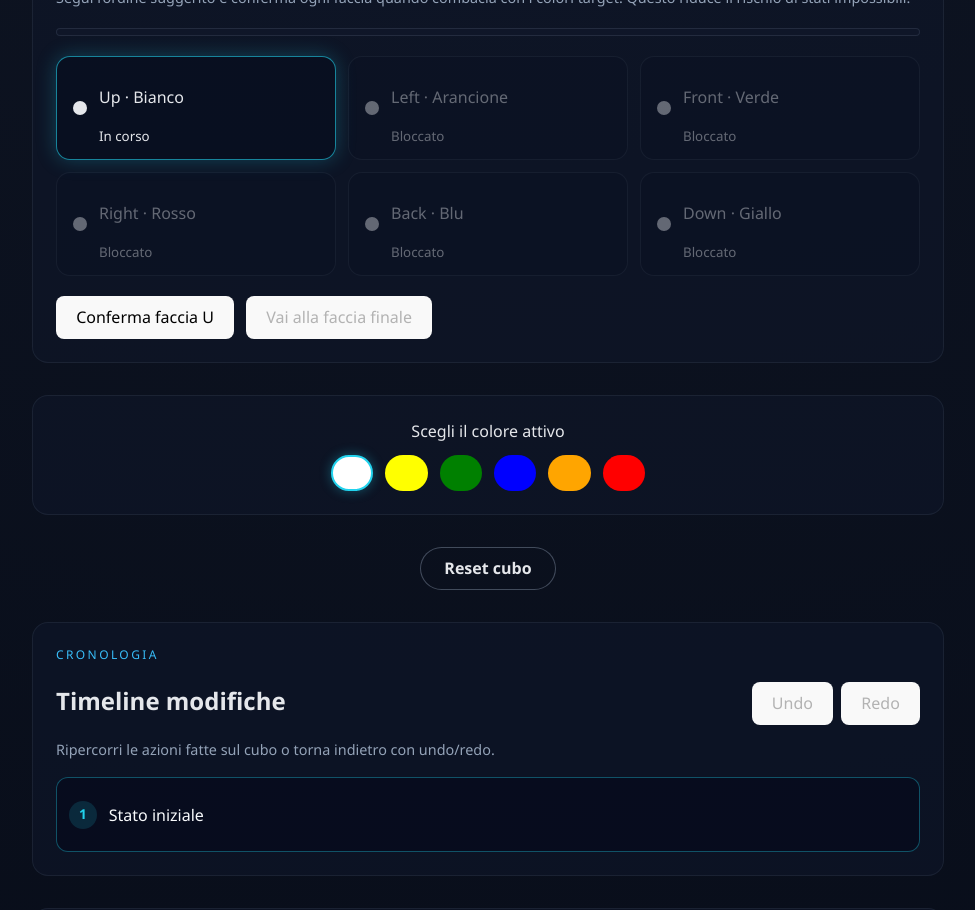
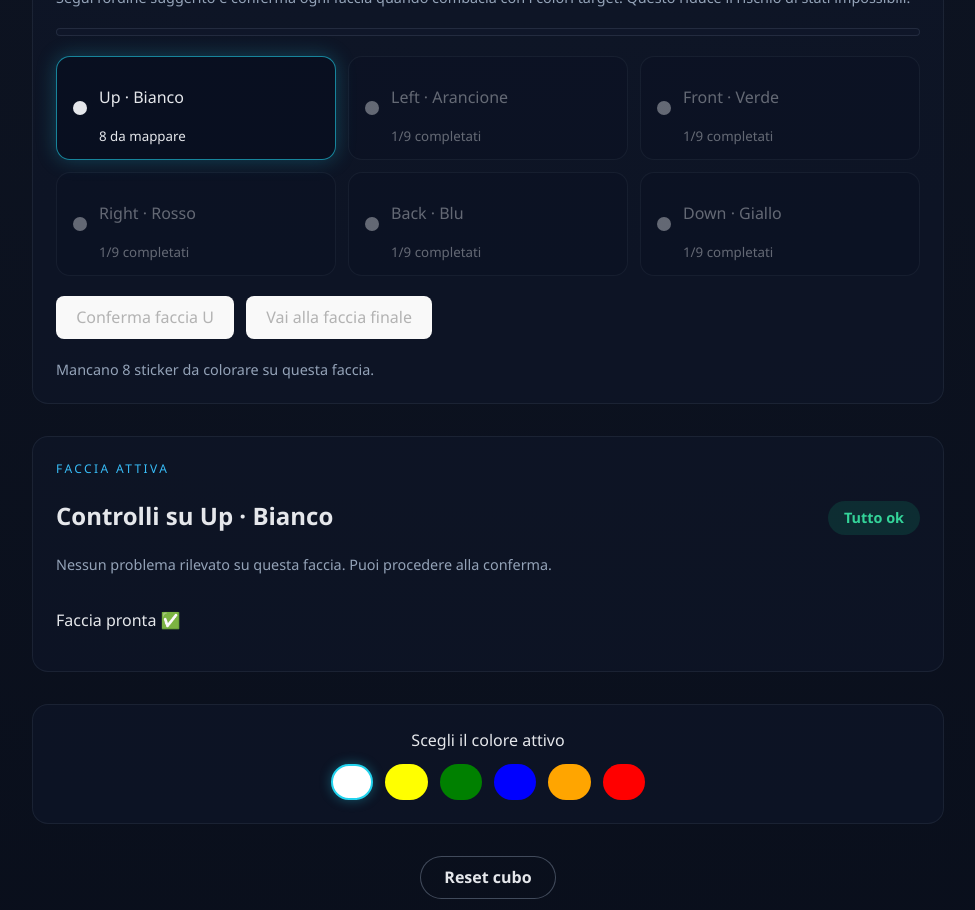
Before and after one commit to tommyagaa/Cube-solver, a React (Vite) app in the folder cubo-app/: page / in a window 1280 px wide. Shown: the part 1080-1990 px from the top of the page, without its empty margins (152-1127 px from the left). Built offline with nearby package versions, Linux system fonts and the light colour scheme.

Commit message:
feat: mostrare avanzamento faccia

```diff
--- a/cubo-app/src/App.css
+++ b/cubo-app/src/App.css
@@ -609,6 +609,47 @@ h1 {
   margin: 0;
 }
 
+.wizard-progress-hint {
+  margin: 0;
+  color: #94a3b8;
+  font-size: 0.9rem;
+}
+
+.face-diagnostics {
+  width: 100%;
+  background: rgba(15, 23, 42, 0.55);
+  border-radius: 16px;
+  padding: 1.5rem;
+  box-shadow: inset 0 0 0 1px rgba(148, 163, 184, 0.1);
+  display: flex;
+  flex-direction: column;
+  gap: 1rem;
+}
+
+.face-diagnostics-head {
+  display: flex;
+  justify-content: space-between;
+  align-items: center;
+  gap: 1rem;
+  flex-wrap: wrap;
+}
+
+.face-issues {
+  list-style: none;
+  margin: 0;
+  padding: 0;
+  display: flex;
+  flex-direction: column;
+  gap: 0.75rem;
+}
+
+.face-issue-item {
+  background: rgba(2, 6, 23, 0.45);
+  border-radius: 12px;
+  padding: 0.85rem 1rem;
+  box-shadow: inset 0 0 0 1px rgba(148, 163, 184, 0.12);
+}
+
 .diagnostics {
   width: 100%;
   background: rgba(15, 23, 42, 0.55);
--- a/cubo-app/src/App.tsx
+++ b/cubo-app/src/App.tsx
@@ -5,29 +5,94 @@ import ValidationPanel from './components/ValidationPanel'
 import StateTransferPanel from './components/StateTransferPanel'
 import HistoryPanel from './components/HistoryPanel'
 import FaceWizard from './components/FaceWizard'
+import FaceDiagnostics from './components/FaceDiagnostics'
 import { createSolvedCube, cloneCube } from './lib/cube/state'
 import type { Color, Face, CubeState } from './lib/cube/types'
 import { validateCubeState } from './lib/cube/validation'
+import type { ValidationIssue } from './lib/cube/validation'
 import { FACE_INPUT_ORDER } from './lib/cube/faceOrder'
 import './App.css'
 
 const palette: Color[] = ['white', 'yellow', 'green', 'blue', 'orange', 'red']
 
+const STICKER_INDEXES = Array.from({ length: 9 }, (_, idx) => idx)
+const CENTER_INDEX = 4
+
+type TouchedMap = Record<Face, Set<number>>
+type SerializedTouchedMap = Record<Face, number[]>
+
 type HistoryEntry = {
   id: number
   label: string
   state: CubeState
+  touched: TouchedMap
 }
 
 const STORAGE_KEY = 'cubo-app/session-v1'
 
-type SessionPayload = {
+type PersistedSession = {
   cube: CubeState
   completedFaces: Face[]
   activeFace: Face
+  touched?: SerializedTouchedMap
 }
 
-const loadSession = (): SessionPayload | null => {
+type LoadedSession = {
+  cube: CubeState
+  completedFaces: Face[]
+  activeFace: Face
+  touched: TouchedMap
+}
+
+const createTouchedMap = (): TouchedMap => {
+  const map = {} as TouchedMap
+  FACE_INPUT_ORDER.forEach((face) => {
+    map[face] = new Set<number>([CENTER_INDEX])
+  })
+  return map
+}
+
+const createFullTouchedMap = (): TouchedMap => {
+  const map = {} as TouchedMap
+  FACE_INPUT_ORDER.forEach((face) => {
+    map[face] = new Set<number>(STICKER_INDEXES)
+  })
+  return map
+}
+
+const cloneTouchedMap = (source: TouchedMap): TouchedMap => {
+  const map = {} as TouchedMap
+  FACE_INPUT_ORDER.forEach((face) => {
+    map[face] = new Set(source[face] ?? [])
+  })
+  return map
+}
+
+const serializeTouchedMap = (map: TouchedMap): SerializedTouchedMap => {
+  const serialized = {} as SerializedTouchedMap
+  FACE_INPUT_ORDER.forEach((face) => {
+    serialized[face] = Array.from(map[face] ?? [])
+  })
+  return serialized
+}
+
+const deserializeTouchedMap = (serialized?: SerializedTouchedMap): TouchedMap => {
+  if (!serialized) {
+    return createTouchedMap()
+  }
+  const map = {} as TouchedMap
+  FACE_INPUT_ORDER.forEach((face) => {
+    const indexes = serialized[face]
+    if (Array.isArray(indexes) && indexes.length > 0) {
+      map[face] = new Set(indexes.filter((idx) => STICKER_INDEXES.includes(idx)))
+    } else {
+      map[face] = new Set<number>([CENTER_INDEX])
+    }
+  })
+  return map
+}
+
+const loadSession = (): LoadedSession | null => {
   if (typeof window === 'undefined') {
     return null
   }
@@ -38,7 +103,7 @@ const loadSession = (): SessionPayload | null => {
   }
 
   try {
-    const parsed = JSON.parse(raw) as Partial<SessionPayload>
+    const parsed = JSON.parse(raw) as Partial<PersistedSession>
     if (!parsed.cube) {
       return null
     }
@@ -48,56 +113,72 @@ const loadSession = (): SessionPayload | null => {
       : []
 
     const activeFace = FACE_INPUT_ORDER.includes(parsed.activeFace as Face) ? (parsed.activeFace as Face) : 'U'
+    const touched = deserializeTouchedMap(parsed.touched as SerializedTouchedMap | undefined)
 
     return {
       cube: parsed.cube as CubeState,
       completedFaces,
       activeFace,
+      touched,
     }
   } catch {
     return null
   }
 }
 
-const saveSession = (cube: CubeState, completedFaces: Set<Face>, activeFace: Face) => {
+const saveSession = (cube: CubeState, completedFaces: Set<Face>, activeFace: Face, touched: TouchedMap) => {
   if (typeof window === 'undefined') {
     return
   }
 
-  const payload: SessionPayload = {
+  const payload: PersistedSession = {
     cube: cloneCube(cube),
     completedFaces: Array.from(completedFaces),
     activeFace,
+    touched: serializeTouchedMap(touched),
   }
 
   window.localStorage.setItem(STORAGE_KEY, JSON.stringify(payload))
 }
 
 function App() {
-  const sessionRef = useRef<SessionPayload | null>(loadSession())
+  const sessionRef = useRef<LoadedSession | null>(loadSession())
   const session = sessionRef.current
   const initialCube = session?.cube ?? createSolvedCube()
   const initialCompleted = session?.completedFaces ?? []
   const initialActive = session?.activeFace ?? 'U'
+  const initialTouched = session?.touched ?? createTouchedMap()
   const initialLabel = session ? 'Sessione ripristinata' : 'Stato iniziale'
 
   const [timeline, setTimeline] = useState(() => {
     return {
-      entries: [{ id: 0, label: initialLabel, state: cloneCube(initialCube) }] as HistoryEntry[],
+      entries: [
+        {
+          id: 0,
+          label: initialLabel,
+          state: cloneCube(initialCube),
+          touched: cloneTouchedMap(initialTouched),
+        },
+      ] as HistoryEntry[],
       index: 0,
     }
   })
   const historyIdRef = useRef(1)
-  const cube = timeline.entries[timeline.index]?.state ?? createSolvedCube()
+  const currentEntry = timeline.entries[timeline.index]
+  const cube = currentEntry?.state ?? createSolvedCube()
+  const touched = currentEntry?.touched ?? createTouchedMap()
   const [selectedColor, setSelectedColor] = useState<Color>('white')
   const [completedFaces, setCompletedFaces] = useState<Set<Face>>(() => new Set(initialCompleted))
   const [activeFace, setActiveFace] = useState<Face>(initialActive)
   const validationIssues = validateCubeState(cube)
-  const { highlighted, issueMessages } = useMemo(() => {
+  const { highlighted, issueMessages, faceIssues, issuesByFace } = useMemo(() => {
     const highlightMap: Partial<Record<Face, Set<number>>> = {}
     const messageMap: Partial<Record<Face, Record<number, string[]>>> = {}
+    const perFaceIssues: Partial<Record<Face, ValidationIssue[]>> = {}
+    const perFaceMessages: Partial<Record<Face, string[]>> = {}
 
     validationIssues.forEach((issue) => {
+      const facesInIssue = new Set<Face>()
       issue.stickers?.forEach(({ face, index }) => {
         if (!highlightMap[face]) {
           highlightMap[face] = new Set<number>()
@@ -111,31 +192,53 @@ function App() {
           messageMap[face]![index] = []
         }
         messageMap[face]![index]?.push(issue.message)
+
+        facesInIssue.add(face)
+      })
+
+      facesInIssue.forEach((face) => {
+        if (!perFaceIssues[face]) {
+          perFaceIssues[face] = []
+        }
+        perFaceIssues[face]!.push(issue)
+
+        if (!perFaceMessages[face]) {
+          perFaceMessages[face] = []
+        }
+        if (!perFaceMessages[face]!.includes(issue.message)) {
+          perFaceMessages[face]!.push(issue.message)
+        }
       })
     })
 
-    return { highlighted: highlightMap, issueMessages: messageMap }
+    return {
+      highlighted: highlightMap,
+      issueMessages: messageMap,
+      faceIssues: perFaceMessages,
+      issuesByFace: perFaceIssues,
+    }
   }, [validationIssues])
 
-  const faceIssues = useMemo(() => {
-    const map: Partial<Record<Face, string[]>> = {}
-    validationIssues.forEach((issue) => {
-      issue.stickers?.forEach(({ face }) => {
-        if (!map[face]) {
-          map[face] = []
-        }
-        if (!map[face]!.includes(issue.message)) {
-          map[face]!.push(issue.message)
-        }
-      })
+  const faceProgress = useMemo(() => {
+    const map = {} as Record<Face, { filled: number; total: number }>
+    FACE_INPUT_ORDER.forEach((face) => {
+      map[face] = {
+        filled: touched[face]?.size ?? 0,
+        total: STICKER_INDEXES.length,
+      }
     })
     return map
-  }, [validationIssues])
+  }, [touched])
 
-  const commitState = (nextState: CubeState, label: string) => {
+  const commitState = (nextState: CubeState, nextTouched: TouchedMap, label: string) => {
     setTimeline((prev) => {
       const base = prev.entries.slice(0, prev.index + 1)
-      const entry: HistoryEntry = { id: historyIdRef.current++, label, state: cloneCube(nextState) }
+      const entry: HistoryEntry = {
+        id: historyIdRef.current++,
+        label,
+        state: cloneCube(nextState),
+        touched: cloneTouchedMap(nextTouched),
+      }
       const entries = [...base, entry]
       return { entries, index: entries.length - 1 }
     })
@@ -147,17 +250,22 @@ function App() {
     }
     const next = cloneCube(cube)
     next[face][index] = selectedColor
-    commitState(next, `Set ${face}${index} -> ${selectedColor}`)
+    const nextTouched = cloneTouchedMap(touched)
+    nextTouched[face]?.add(index)
+    commitState(next, nextTouched, `Set ${face}${index} -> ${selectedColor}`)
   }
 
   const handleReset = () => {
-    commitState(createSolvedCube(), 'Reset cubo')
+    const resetCube = createSolvedCube()
+    const resetTouched = createTouchedMap()
+    commitState(resetCube, resetTouched, 'Reset cubo')
     setCompletedFaces(new Set())
     setActiveFace('U')
   }
 
   const handleImport = (next: CubeState) => {
-    commitState(next, 'Import JSON')
+    const importTouched = createFullTouchedMap()
+    commitState(next, importTouched, 'Import JSON')
     setCompletedFaces(new Set())
     setActiveFace('U')
   }
@@ -181,8 +289,8 @@ function App() {
   }
 
   useEffect(() => {
-    saveSession(cube, completedFaces, activeFace)
-  }, [cube, completedFaces, activeFace])
+    saveSession(cube, completedFaces, activeFace, touched)
+  }, [cube, completedFaces, activeFace, touched])
 
   useEffect(() => {
     setCompletedFaces((prev) => {
@@ -212,10 +320,10 @@ function App() {
       <MappingGuide />
 
       <FaceWizard
-        cube={cube}
         completedFaces={completedFaces}
         activeFace={activeFace}
         faceIssues={faceIssues}
+        faceProgress={faceProgress}
         onFaceComplete={(face) => {
           setCompletedFaces((prev) => {
             const next = new Set(prev)
@@ -233,6 +341,11 @@ function App() {
             setActiveFace(face)
           }
         }}
+      />
+
+      <FaceDiagnostics
+        activeFace={activeFace}
+        issues={issuesByFace[activeFace] ?? []}
       />
 
       <section className="palette">
--- /dev/null
+++ b/cubo-app/src/components/FaceDiagnostics.tsx
@@ -0,0 +1,57 @@
+import type { Face } from '../lib/cube/types'
+import type { ValidationIssue } from '../lib/cube/validation'
+import { FACE_LABELS } from '../lib/cube/faceLabels'
+import { ISSUE_LABELS } from '../lib/cube/issueLabels'
+
+type FaceDiagnosticsProps = {
+  activeFace: Face
+  issues: ValidationIssue[]
+}
+
+const formatStickerRef = (face: Face, index: number) => `${face}${index}`
+
+const FaceDiagnostics = ({ activeFace, issues }: FaceDiagnosticsProps) => {
+  const hasIssues = issues.length > 0
+
+  return (
+    <section className="face-diagnostics">
+      <div className="face-diagnostics-head">
+        <div>
+          <p className="eyebrow small">Faccia attiva</p>
+          <h2>Controlli su {FACE_LABELS[activeFace]}</h2>
+          <p className="diagnostics-subtitle">
+            {hasIssues
+              ? 'Risolvi questi problemi sulla faccia selezionata per poterla confermare.'
+              : 'Nessun problema rilevato su questa faccia. Puoi procedere alla conferma.'}
+          </p>
+        </div>
+        <span className={`status-pill ${hasIssues ? 'status-bad' : 'status-ok'}`}>
+          {hasIssues ? `${issues.length} problemi` : 'Tutto ok'}
+        </span>
+      </div>
+
+      {hasIssues ? (
+        <ul className="face-issues">
+          {issues.map((issue, idx) => {
+            const localStickers = issue.stickers?.filter((sticker) => sticker.face === activeFace) ?? []
+            return (
+              <li key={`${issue.type}-${idx}`} className="face-issue-item">
+                <span className={`issue-tag issue-${issue.type}`}>{ISSUE_LABELS[issue.type]}</span>
+                <p>{issue.message}</p>
+                {localStickers.length > 0 && (
+                  <p className="issue-stickers">
+                    Sticker di questa faccia: {localStickers.map(({ face, index }) => formatStickerRef(face, index)).join(', ')}
+                  </p>
+                )}
+              </li>
+            )
+          })}
+        </ul>
+      ) : (
+        <p className="ok">Faccia pronta ✅</p>
+      )}
+    </section>
+  )
+}
+
+export default FaceDiagnostics
--- a/cubo-app/src/components/FaceWizard.tsx
+++ b/cubo-app/src/components/FaceWizard.tsx
@@ -1,29 +1,27 @@
-import type { Face, CubeState } from '../lib/cube/types'
+import type { Face } from '../lib/cube/types'
 import { FACE_INPUT_ORDER } from '../lib/cube/faceOrder'
-const faceLabels: Record<Face, string> = {
-  U: 'Up · Bianco',
-  L: 'Left · Arancione',
-  F: 'Front · Verde',
-  R: 'Right · Rosso',
-  B: 'Back · Blu',
-  D: 'Down · Giallo',
-}
+import { FACE_LABELS } from '../lib/cube/faceLabels'
 
 type FaceWizardProps = {
-  cube: CubeState
   completedFaces: Set<Face>
   activeFace: Face
   onFaceComplete: (face: Face) => void
   onSetActiveFace: (face: Face) => void
   faceIssues?: Partial<Record<Face, string[]>>
+  faceProgress?: Record<Face, { filled: number; total: number }>
 }
 
-const FaceWizard = ({ cube, completedFaces, activeFace, onFaceComplete, onSetActiveFace, faceIssues }: FaceWizardProps) => {
+const DEFAULT_PROGRESS = { filled: 0, total: 9 }
+
+const FaceWizard = ({ completedFaces, activeFace, onFaceComplete, onSetActiveFace, faceIssues, faceProgress }: FaceWizardProps) => {
   const completedCount = completedFaces.size
   const progress = (completedCount / FACE_INPUT_ORDER.length) * 100
   const activeFaceDone = completedFaces.has(activeFace)
   const activeFaceHasIssues = Boolean(faceIssues?.[activeFace]?.length)
-  const faceIsFilled = (face: Face) => cube[face].every(Boolean)
+  const getFaceProgress = (face: Face) => faceProgress?.[face] ?? DEFAULT_PROGRESS
+  const activeProgress = getFaceProgress(activeFace)
+  const missingActive = Math.max(0, activeProgress.total - activeProgress.filled)
+  const canConfirm = missingActive === 0 && !activeFaceDone && !activeFaceHasIssues
 
   return (
     <section className="face-wizard">
@@ -43,6 +41,15 @@ const FaceWizard = ({ cube, completedFaces, activeFace, onFaceComplete, onSetAct
         {FACE_INPUT_ORDER.map((face) => {
           const done = completedFaces.has(face)
           const disabled = !done && face !== activeFace
+          const { filled, total } = getFaceProgress(face)
+          const missing = Math.max(0, total - filled)
+          const statusLabel = done
+            ? 'Confermato'
+            : face === activeFace
+              ? missing === 0
+                ? 'Pronta alla conferma'
+                : `${missing} da mappare`
+              : `${filled}/${total} completati`
           return (
             <button
               key={face}
@@ -53,8 +60,8 @@ const FaceWizard = ({ cube, completedFaces, activeFace, onFaceComplete, onSetAct
             >
               <span className="wizard-step-dot" />
               <div>
-                <p>{faceLabels[face]}</p>
-                <small>{done ? 'Confermato' : face === activeFace ? 'In corso' : 'Bloccato'}</small>
+                <p>{FACE_LABELS[face]}</p>
+                <small>{statusLabel}</small>
               </div>
             </button>
           )
@@ -65,7 +72,7 @@ const FaceWizard = ({ cube, completedFaces, activeFace, onFaceComplete, onSetAct
         <button
           type="button"
           className="ghost"
-          disabled={!faceIsFilled(activeFace) || activeFaceDone || activeFaceHasIssues}
+          disabled={!canConfirm}
           onClick={() => onFaceComplete(activeFace)}
         >
           Conferma faccia {activeFace}
@@ -80,6 +87,14 @@ const FaceWizard = ({ cube, completedFaces, activeFace, onFaceComplete, onSetAct
         </button>
       </div>
 
+      <p className="wizard-progress-hint">
+        {activeFaceDone
+          ? 'Hai già confermato questa faccia.'
+          : missingActive === 0
+            ? 'Tutti gli sticker sono stati compilati: puoi confermare.'
+            : `Mancano ${missingActive} sticker da colorare su questa faccia.`}
+      </p>
+
       {faceIssues?.[activeFace] && faceIssues[activeFace]!.length > 0 && (
         <ul className="wizard-issues">
           {faceIssues[activeFace]!.map((message, idx) => (
--- /dev/null
+++ b/cubo-app/src/lib/cube/faceLabels.ts
@@ -0,0 +1,10 @@
+import type { Face } from './types'
+
+export const FACE_LABELS: Record<Face, string> = {
+  U: 'Up · Bianco',
+  L: 'Left · Arancione',
+  F: 'Front · Verde',
+  R: 'Right · Rosso',
+  B: 'Back · Blu',
+  D: 'Down · Giallo',
+}
--- /dev/null
+++ b/cubo-app/src/lib/cube/issueLabels.ts
@@ -0,0 +1,10 @@
+import type { ValidationIssue } from './validation'
+
+type IssueType = ValidationIssue['type']
+
+export const ISSUE_LABELS: Record<IssueType, string> = {
+  'color-count': 'Conteggio colori',
+  'duplicate-piece': 'Pezzo duplicato',
+  orientation: 'Orientamento',
+  parity: 'Parita',
+}
```
Also changed, not shown: cubo-app/src/components/ValidationPanel.tsx (+1 -7 lines).
